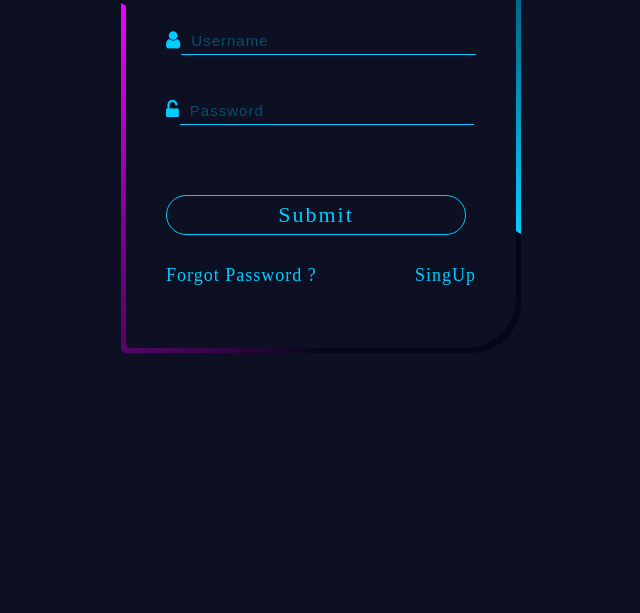
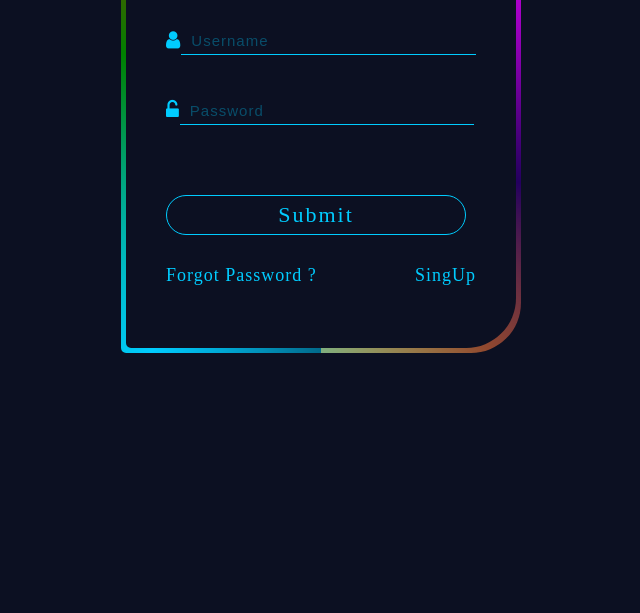
Before and after one commit to abdulqayoom77/web-clone-project-HTML-CSS-JS, a plain HTML site: page Custom_Login_Form/index.html in a window 1280 px wide. Shown: the part 187-800 px from the top of the page, without its empty margins (319-959 px from the left). Drawn offline with nearby package versions, Linux system fonts and the light colour scheme.

Commit message:
8/8/2023

```diff
--- a/Custom_Login_Form/style.css
+++ b/Custom_Login_Form/style.css
@@ -29,22 +29,22 @@
   .login_form_container::before{
 
       position: absolute;
-      width: 170%;
-      height: 170%;
+      width: 200%;
+      height: 200%;
       content: '';
-      background-image: conic-gradient(transparent, transparent, transparent, #ee00ff);
-      animation: rotate_border 6s linear infinite;
+      background-image: conic-gradient(transparent, transparent, transparent, #ee00ff, #24005f, #ff9100);
+      animation: rotate_border 10s linear infinite;
 
   }
   .login_form_container::after{
 
       position: absolute;
-      width: 170%;
-      height: 170%;
+      width: 200%;
+      height: 200%;
       content: '';
-      background-image: conic-gradient(transparent, transparent, transparent, #00ccff);
-      animation: rotate_border 6s linear infinite;
-      animation-delay: -3s;
+      background-image: conic-gradient(transparent, transparent, transparent, #00ccff, green,#ff0000);
+      animation: rotate_border 10s linear infinite;
+      animation-delay: 5s;
   }
   @keyframes rotate_border{
       0%{
```
